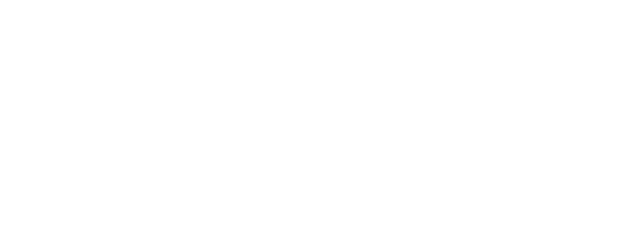
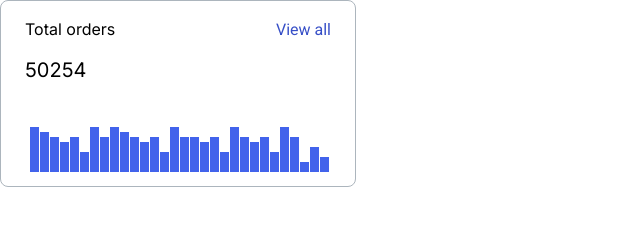
Before and after one commit to js-tasks-ru/htmlcss-20220919_kuzya9, a website: page 04-lection2/01-histogram/index.html in a window 1280 px wide. Shown: the whole page, without its empty margins (0-640 px from the left). Drawn offline with Linux system fonts and the light colour scheme.

Commit message:
histograma

```diff
--- a/04-lection2/01-histogram/histogram.css
+++ b/04-lection2/01-histogram/histogram.css
@@ -0,0 +1,50 @@
+.histogram {
+    height: 185px;
+    width: 354px;
+    border-radius: 8px;
+    box-sizing: content-box;
+    background: var(--white);
+    border: solid 1px var(--grey-3);
+}
+
+.histogram__header {
+    display: flex;
+    align-items: center;
+    justify-content: space-between;
+    margin: 0 24px;
+}
+
+.histogram__header > p {
+    font-family: 'Inter';
+    font-style: normal;
+    font-weight: 400;
+    font-size: 16px;
+    line-height: 24px;
+}
+.histogram__href {
+    text-decoration: none;
+    color: var(--blue);
+}
+
+.histogram__count {
+    margin: 0 24px;
+    font-family: 'Inter';
+    font-style: normal;
+    font-weight: 400;
+    font-size: 20px;
+    line-height: 26px;
+}
+
+.histogram__charts {
+    display:flex;
+    align-items: flex-end;
+    justify-content: center;
+    gap: 1px;
+    height: 50px;
+    margin: 39px 24px 24px 26px;
+}
+
+.histogram__chart {
+    flex-basis: 9px;
+    background-color: #4263EB;
+}
--- a/04-lection2/01-histogram/index.html
+++ b/04-lection2/01-histogram/index.html
@@ -1,11 +1,50 @@
 <!DOCTYPE html>
 <!-- Страница с гистограммой -->
+<meta charset="utf-8">
 <html lang="ru">
     <head>
         <link rel="stylesheet" href="../../assets/css/main.css">
         <link rel="stylesheet" href="./histogram.css">
     </head>
     <body>
-
+    <div class="histogram">
+        <div class="histogram__header">
+            <p>Total orders</p>
+            <a class="histogram__href" href="#">View all</a>
+        </div>
+            <h4 class="histogram__count">50254</h4>
+        <div class="histogram__charts">
+            <div style="height: 90%" class="histogram__chart"></div>
+            <div style="height: 80%" class="histogram__chart"></div>
+            <div style="height: 70%" class="histogram__chart"></div>
+            <div style="height: 60%" class="histogram__chart"></div>
+            <div style="height: 70%" class="histogram__chart"></div>
+            <div style="height: 40%" class="histogram__chart"></div>
+            <div style="height: 90%" class="histogram__chart"></div>
+            <div style="height: 70%" class="histogram__chart"></div>
+            <div style="height: 90%" class="histogram__chart"></div>
+            <div style="height: 80%" class="histogram__chart"></div>
+            <div style="height: 70%" class="histogram__chart"></div>
+            <div style="height: 60%" class="histogram__chart"></div>
+            <div style="height: 70%" class="histogram__chart"></div>
+            <div style="height: 40%" class="histogram__chart"></div>
+            <div style="height: 90%" class="histogram__chart"></div>
+            <div style="height: 70%" class="histogram__chart"></div>
+            <div style="height: 70%" class="histogram__chart"></div>
+            <div style="height: 60%" class="histogram__chart"></div>
+            <div style="height: 70%" class="histogram__chart"></div>
+            <div style="height: 40%" class="histogram__chart"></div>
+            <div style="height: 90%" class="histogram__chart"></div>
+            <div style="height: 70%" class="histogram__chart"></div>
+            <div style="height: 60%" class="histogram__chart"></div>
+            <div style="height: 70%" class="histogram__chart"></div>
+            <div style="height: 40%" class="histogram__chart"></div>
+            <div style="height: 90%" class="histogram__chart"></div>
+            <div style="height: 70%" class="histogram__chart"></div>
+            <div style="height: 20%" class="histogram__chart"></div>
+            <div style="height: 50%" class="histogram__chart"></div>
+            <div style="height: 30%" class="histogram__chart"></div>
+        </div>
+    </div>
     </body>
 </html>
```
